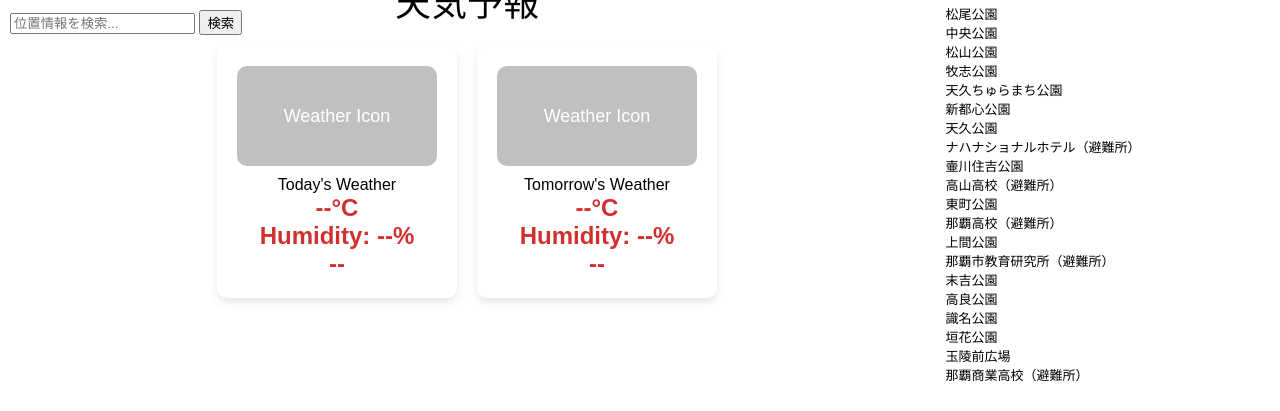
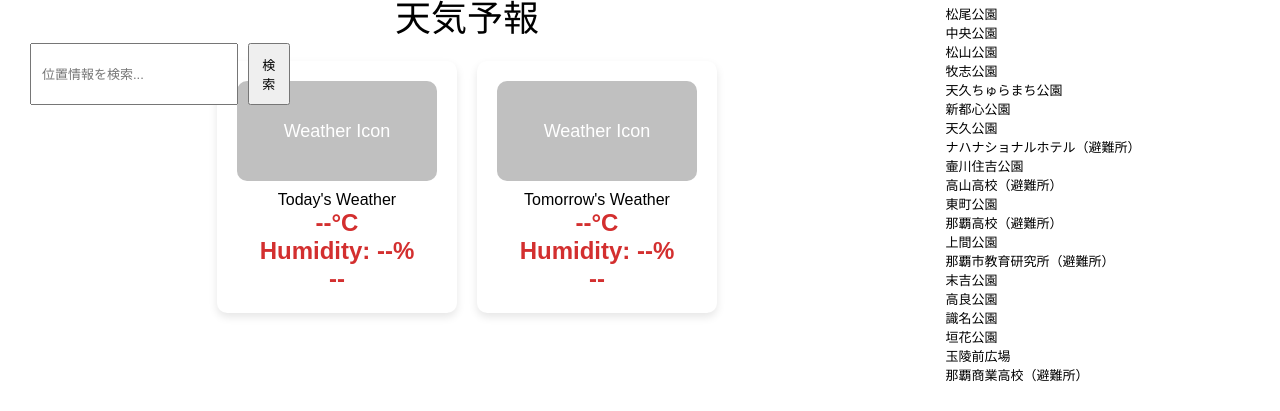
Before and after one commit to Mekann2904/Web-Application-Exercise, a Flask app: page / in a window 1280 px wide. Shown: the top 411 px of the page. Run offline with Flask 3, Linux system fonts and the light colour scheme; data comes from the database, SQL or seed files in the repository; both versions use the stored data as it was after the commit; parts of the project's set-up code (start-up, migrations or seed data) failed here and were passed over.

Commit message:
CSSで検索窓と天気予報の位置を調整・検索窓のサイズ調整

```diff
--- a/app/static/css/styles.css
+++ b/app/static/css/styles.css
@@ -13,6 +13,8 @@
 	font-size: 36px;
 	margin-bottom: 20px;
 	color: #000000;
+	margin-top: 30px;
+	/* テスト的に。「天気予報」の文字をずらす */
 }
 
 .weather-container {
@@ -42,13 +44,15 @@
 	color: #ffffff;
 }
 
-.temperature, .humidity, .weather-condition {
+.temperature,
+.humidity,
+.weather-condition {
 	font-size: 24px;
 	font-weight: bold;
 	color: #d32f2f;
 }
 
-.disaster_prevention_links_container{
+.disaster_prevention_links_container {
 	background-color: bisque;
 }
 
@@ -58,42 +62,91 @@
 .content {
 	display: flex;
 	justify-content: space-between;
-    padding: 20px; /* ページ内の余白を追加 */
-    width:90%
+	padding: 20px;
+	/* ページ内の余白を追加 */
+	width: 90%
 }
 
 .left {
 	width: 70%;
 	display: flex;
 	flex-direction: column;
-    gap: 20px; /* 各セクション間のスペースを指定 */
+	gap: 20px;
+	/* 各セクション間のスペースを指定 */
 }
 
 .right {
 	width: 30%;
 	display: flex;
 	flex-direction: column;
-    gap: 20px; /* 各セクション間のスペースを指定 */
+	gap: 20px;
+	/* 各セクション間のスペースを指定 */
 }
 
 .iframe-full {
-    width:100%;
-    height: 500px; /* 必要に応じて高さを調整 */
+	width: 100%;
+	height: 500px;
+	/* 必要に応じて高さを調整 */
 	border: none;
 }
 
 .btn--orange {
-    color: #fff; /* テキストカラーを白に設定 */
-    background-color: #eb6100; /* 背景色をオレンジ色に設定 */
-    padding: 10px 20px; /* パディングを追加 */
-    border: none; /* ボーダーを削除 */
-    border-radius: 5px; /* 角を丸くする */
-    text-align: center; /* テキストを中央揃え */
-    text-decoration: none; /* テキストの下線を削除 */
-    display: inline-block; /* インラインブロック要素に設定 */
-    font-size: 16px; /* フォントサイズを設定 */
+	color: #fff;
+	/* テキストカラーを白に設定 */
+	background-color: #eb6100;
+	/* 背景色をオレンジ色に設定 */
+	padding: 10px 20px;
+	/* パディングを追加 */
+	border: none;
+	/* ボーダーを削除 */
+	border-radius: 5px;
+	/* 角を丸くする */
+	text-align: center;
+	/* テキストを中央揃え */
+	text-decoration: none;
+	/* テキストの下線を削除 */
+	display: inline-block;
+	/* インラインブロック要素に設定 */
+	font-size: 16px;
+	/* フォントサイズを設定 */
 }
 
 .btn--orange:hover {
-    background-color: #f56500; /* ホバー時の背景色を変更 */
+	background-color: #f56500;
+	/* ホバー時の背景色を変更 */
 }
+
+
+/* index.htmlの検索窓実装 */
+.search-container {
+	/* margin-bottom: 20px; */
+	margin-top: 25pt;
+	/* 下にずらす */
+	display: flex;
+	margin-left: 20px;
+	/* 右にずらす */
+}
+
+#location-search {
+	width: 100%;
+	/* 検索窓の幅を広げる */
+	padding: 10px;
+	/* 内側の余白を追加 */
+	font-size: 13px;
+	/* フォントサイズを大きくする */
+}
+
+.search-container button {
+	padding: 10px;
+	/* ボタンの内側の余白を追加 */
+	font-size: 13px;
+	/* ボタンのフォントサイズを大きくする */
+	margin-left: 10px;
+	/* 検索窓との間にスペースを追加 */
+}
+
+/* 「天気予報」を下にずらす */
+.weather-title {
+	margin-top: 20px;
+	/* 上に20pxの余白を追加 */
+}
--- a/app/templates/index.html
+++ b/app/templates/index.html
@@ -12,11 +12,18 @@
 		</div>
 	</div>
 	<div class="right">
-        <div class="geo-info">
+		<div class="geo-info">
 			<iframe src="{{ url_for('geo_info') }}" class="iframe-full"></iframe>
 		</div>
 		<div class="route-info">
 			<iframe src="{{ url_for('route_info') }}" class="iframe-full"></iframe>
 		</div>
 	</div>
-</div>{% endblock %}
+</div>
+<script>
+	function searchLocation() {
+		const location = document.getElementById('location-search').value;
+		// ここで位置情報を検索するコード追加？
+		alert('検索中: ' + location);
+	}
+</script> {% endblock %}
```
Also changed, not shown: shelters.db. Lines whose indentation alone changed are shown as unchanged.
